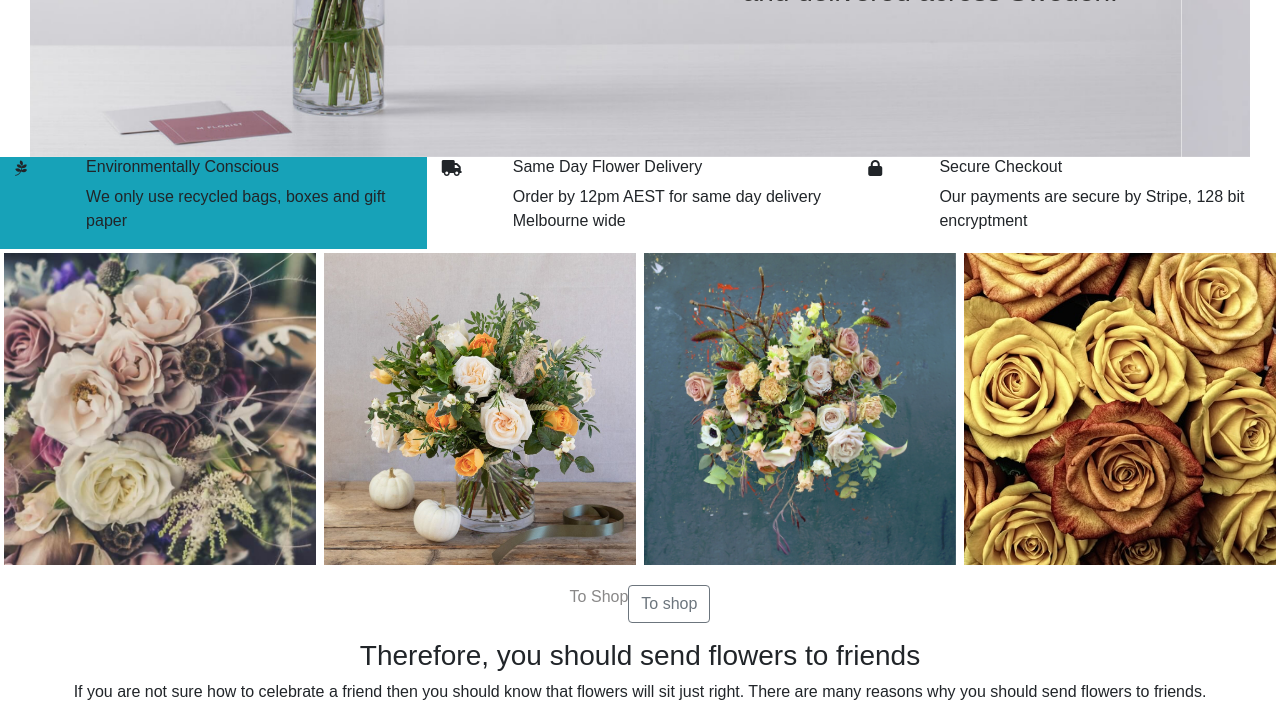
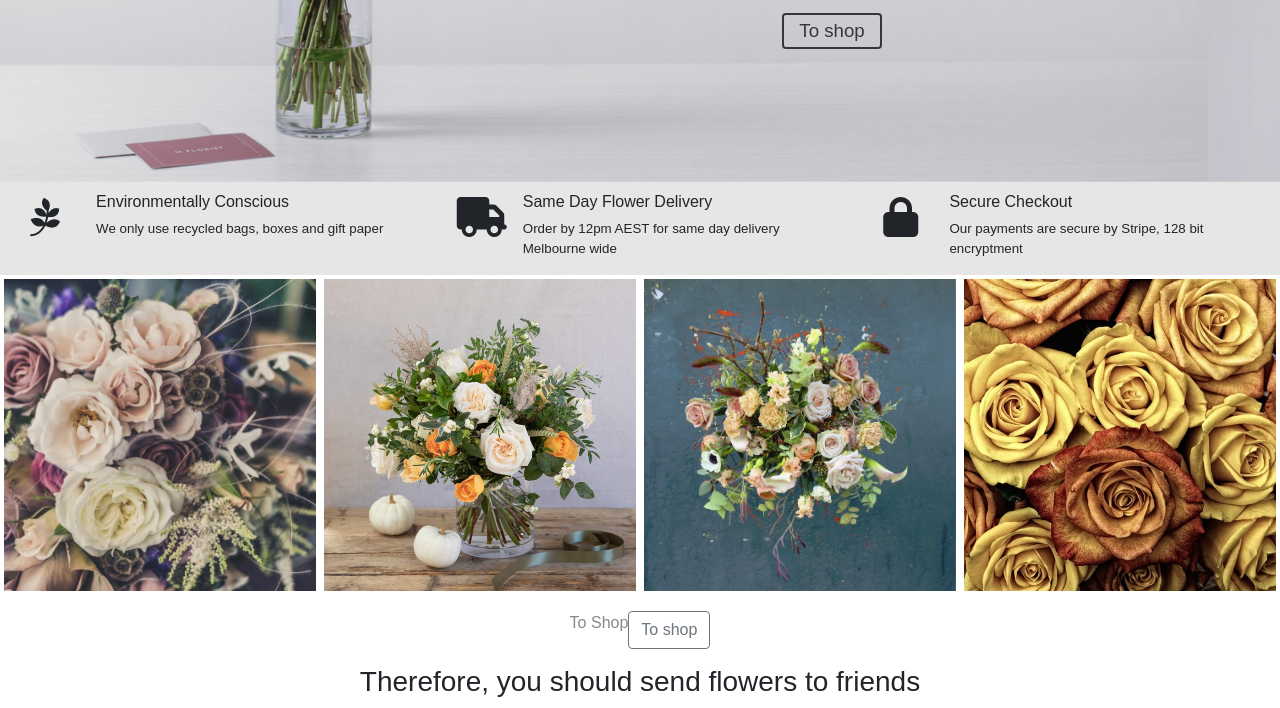
Before and after one commit to Kinc89/FED19S-WEBSHOP, a website: page index.html in a window 1280 px wide. Shown: the part 395-1103 px from the top of the page. Drawn offline with nearby package versions, Linux system fonts and the light colour scheme.

Commit message:
changes julia

```diff
--- a/index.html
+++ b/index.html
@@ -63,7 +63,7 @@
     <!--CAROUSEL-->
 
         <div class="row carousel_bloomit">
-            <div class="col-12">
+            <div class="col-12 nomargin">
                 <div id="carouselExampleControls" class="carousel slide" data-ride="carousel">
                     <div class="carousel-inner">
                         <div class="carousel-item active">
@@ -92,11 +92,11 @@
 
     <!-- Section delivery info -->
 
-    <div class="row">
-        <div class="col-4 bg-info">
-            <div class="row">
+    <div class="row section-content">
+        <div class="col-4">
+            <div class="row contentbox">
                 <div class="col-2">
-                    <i class="icon1 icon fab fa-pagelines"></i>
+                    <i class="icon fab fa-pagelines"></i>
                 </div>
                 <div class="col-10">
                     <h6>Environmentally Conscious</h6>
@@ -105,22 +105,22 @@
             </div>
         </div>
         <div class="col-4">
-            <div class="row">
-                <div class="col-2">
-                    <i class="icon2 icon fas fa-truck"></i>
+            <div class="row contentbox">
+                <div class="col-lg-2">
+                    <i class="icon fas fa-truck"></i>
                 </div>
-                <div class="col-10">
+                <div class="col-lg-10">
                     <h6>Same Day Flower Delivery</h6>
                     <p>Order by 12pm AEST for same day delivery Melbourne wide</p>
                 </div>
             </div>
         </div>
         <div class="col-4">
-            <div class="row">
-                <div class="col-2">
-                    <i class="icon3 icon fas fa-lock"></i>
+            <div class="row contentbox">
+                <div class="col-lg-2">
+                    <i class="icon fas fa-lock"></i>
                 </div>
-                <div class="col-10">
+                <div class="col-lg-10">
                     <h6>Secure Checkout</h6>
                     <p>Our payments are secure by Stripe, 128 bit encryptment</p>
                 </div>
--- /dev/null
+++ b/scss/_colors.scss
@@ -0,0 +1,10 @@
+$navbarBG: white;
+$inspoimg: pink;
+$footerBG: #e7e6e6;;
+$linkcolor: rgba(119, 118, 118, 0.87);
+$linkhover: rgb(39, 38, 38);
+$headerTextColor: rgb(56, 55, 55);
+$red: red;
+$green: green;
+$blue: blue;
+$footerBG2: rgb(100, 100, 100);
--- a/scss/_deliveryinfo.scss
+++ b/scss/_deliveryinfo.scss
@@ -1,4 +1,6 @@
-$footerBG: #d3d3d3;
+@import "colors.scss";
+
+
 @mixin phone {
     @media (max-width: 600px) { @content; }
 }
@@ -17,13 +19,13 @@ $footerBG: #d3d3d3;
   .section-content {
     background-color: $footerBG;
 
-    .content-box {
 
-
-
+    .contentbox {
+        margin-top:10px;
+    }
     .icon {
         font-size: 30pt;
-
+        margin-top: 5px;
         @include mini-tablet{
 
         }
@@ -36,6 +38,4 @@ $footerBG: #d3d3d3;
     p {
         font-size: 10pt;
     }
-
 }
-}
--- a/scss/_header.scss
+++ b/scss/_header.scss
@@ -15,38 +15,35 @@ $headerTextColor: rgb(56, 55, 55);
 
 #caruselContainer {
     position: absolute;
-        right: 2%;
+        right: 5%;
         z-index: 10;
-        top: 12%;
+        top: 10%;
         color:$headerTextColor;
         text-align: center;
         width: 54%;
 
         @include mini-tablet{
-            top: 14%;
-            right: 1%;
+            top: 16%;
+            right: 3%;
             width: 56%;
-        }
-        @include tablet{
-            top: 7%;
-            right: 2%;
-            width: 55%;
         }
 
         @include tablet{
-            top: 20%;
-            right: 1%;
-            width: 55%;
+            top: 22%;
+            right: 10%;
+            width: 45%;
         }
 
         @include desktop {
-            top: 32%;
+            top: 30%;
+            width: 40%;
+            right:15%;
         }
     .carusel_h1{
         font-size: 20pt;
 
         @include mini-tablet{
-            font-size: 40px;
+            font-size: 30px;
 
         }
         @include tablet{
@@ -62,18 +59,15 @@ $headerTextColor: rgb(56, 55, 55);
         font-size: 12pt;
 
         @include mini-tablet{
-            font-size: 16pt;
+            font-size: 14pt;
         }
         @include tablet{
             font-size: 22px;
-            width: 60%;
-            position: absolute;
-            right: 20%;
+
         }
         @include desktop{
             font-size: 28px;
-            width: 70%;
-            right: 15%;
+
         }
     }
 
@@ -91,12 +85,12 @@ $headerTextColor: rgb(56, 55, 55);
         }
 
         @include tablet {
-            position: absolute;
+
             top: 300%;
         }
 
         @include desktop{
-            position: absolute;
+
             top:100%;
         }
     }
@@ -138,4 +132,8 @@ $headerTextColor: rgb(56, 55, 55);
     @include desktop{
         display: inline;
     }
+
+    .nomargin {
+        padding:0;
+    }
 }
--- a/scss/_inspoimg.scss
+++ b/scss/_inspoimg.scss
@@ -1,4 +1,6 @@
 // Inspiration img
+@import "colors.scss";
+
 @mixin phone {
     @media (max-width: 600px) { @content; }
 }
--- a/scss/_mixin.scss
+++ b/scss/_mixin.scss
@@ -0,0 +1,13 @@
+
+@mixin phone {
+    @media (max-width: 600px) { @content; }
+}
+@mixin mini-tablet {
+    @media (min-width: 600px) { @content; }
+}
+@mixin tablet {
+    @media (min-width: 820px) { @content; }
+}
+@mixin desktop {
+    @media (min-width: 1200px) { @content; }
+}
--- a/scss/_navbarfooter.scss
+++ b/scss/_navbarfooter.scss
@@ -1,7 +1,5 @@
-// Navbar
-$navbarBG: white;
-$footerBG: #d3d3d3;;
-$footerBG2: rgb(39, 38, 38);
+@import "colors.scss";
+@import "mixin.scss";
 
 .main-nav {
     position: relative;
@@ -49,6 +47,11 @@ $footerBG2: rgb(39, 38, 38);
         margin-bottom: 15px;
         .footerlogo{
             width: 50%;
+
+            @include desktop {
+                width: 90%;
+                margin-top: 10px;
+            }
         }
     }
 }
--- a/scss/all_products.scss
+++ b/scss/all_products.scss
@@ -1,4 +1,4 @@
-$headerTextColor: rgb(56, 55, 55);
+@import "colors.scss";
 
 @mixin phone {
     @media (max-width: 600px) { @content; }
--- a/scss/main.scss
+++ b/scss/main.scss
@@ -2,6 +2,8 @@
 @import "header.scss";
 @import "deliveryinfo.scss";
 @import "inspoimg.scss";
+@import "colors.scss";
+@import "mixin.scss";
 
 // fråga sebastian om hur man har mixin i egen scss
 @mixin phone {
@@ -17,22 +19,20 @@
     @media (min-width: 1200px) { @content; }
 }
 
-$navbarBG: white;
-$inspoimg: pink;
-$footerBG: #d3d3d3;;
-$linkcolor: rgba(119, 118, 118, 0.87);
-$linkhover: rgb(39, 38, 38);
-$headerTextColor: rgb(56, 55, 55);
-$red: red;
-$green: green;
-$blue: blue;
-$footerBG2: rgb(39, 38, 38);
-
-
 body {
     font-family: 'Quicksand', sans-serif;
     margin:0;
     padding: 0;
+
+    .container-fluid {
+        padding:0;
+
+        .row {
+            margin-left:0;
+            margin-right: 0;
+        }
+    }
+
 
     a {
         color: $linkcolor;
```
Also changed, not shown: css/main.css. Lines whose indentation alone changed are shown as unchanged.
